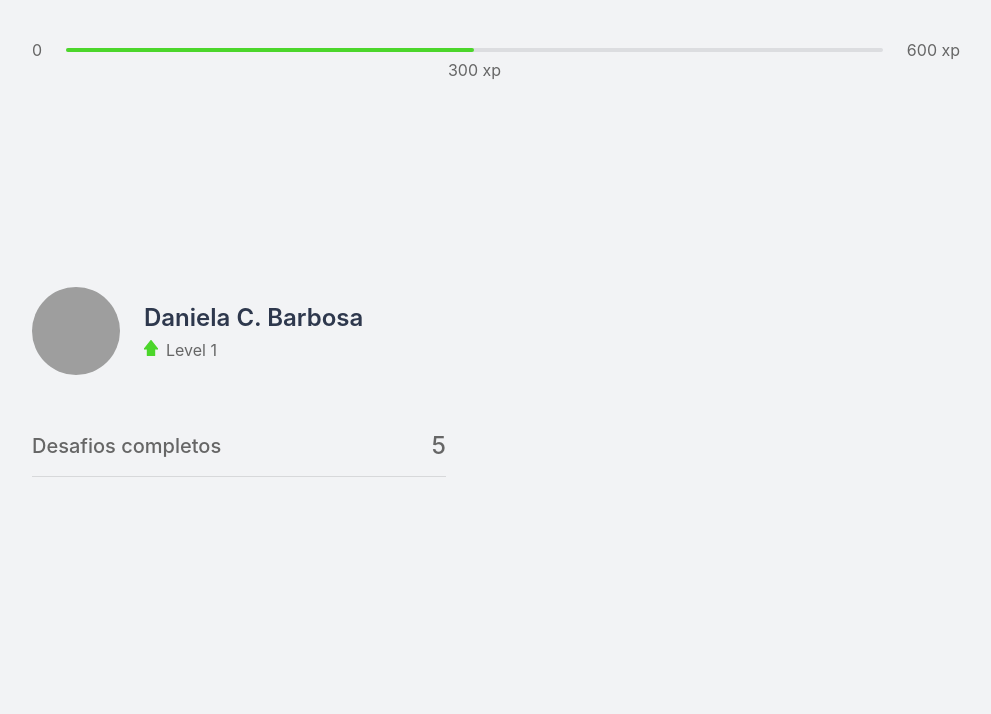
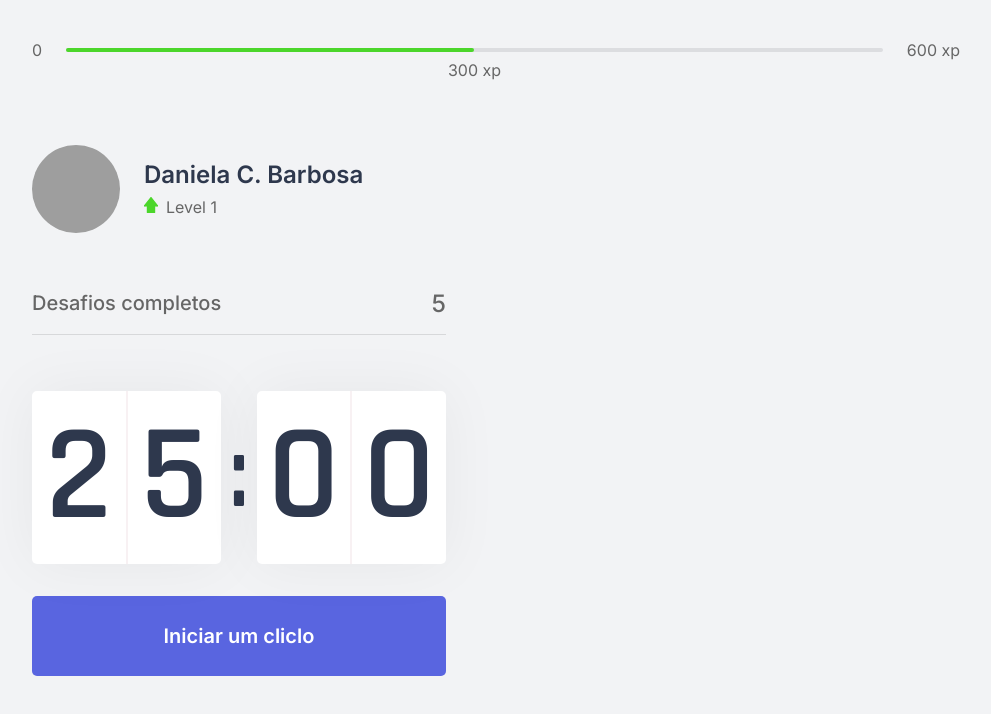
Before and after one commit to danielacb/bootcamp_rocketseat, a Next.js app: page / in a window 1280 px wide. Shown: the top 714 px of the page, without its empty margins (144-1135 px from the left). Built offline with nearby package versions, Linux system fonts and the light colour scheme; grey boxes are pictures that could not be loaded.

Commit message:
second class: add Countdown component

```diff
--- /dev/null
+++ b/src/components/Countown.tsx
@@ -0,0 +1,50 @@
+import { useState, useEffect } from "react";
+import styles from "../styles/components/Countdown.module.css";
+
+export default function Countdown() {
+  const [time, setTime] = useState(25 * 60);
+  const [active, setActive] = useState(false);
+
+  useEffect(() => {
+    if (active && time > 0) {
+      setTimeout(() => setTime(time - 1), 1000);
+    }
+  }, [active, time]);
+
+  const minutes = Math.floor(time / 60);
+  const seconds = time % 60;
+
+  const [minutesLeft, minutesRight] = String(minutes)
+    .padStart(2, "0")
+    .split("");
+  const [secondsLeft, secondsRight] = String(seconds)
+    .padStart(2, "0")
+    .split("");
+
+  function startCountdown() {
+    setActive(true);
+  }
+
+  return (
+    <>
+      <div className={styles.countdownContainer}>
+        <div>
+          <span>{minutesLeft}</span>
+          <span>{minutesRight}</span>
+        </div>
+        <span>:</span>
+        <div>
+          <span>{secondsLeft}</span>
+          <span>{secondsRight}</span>
+        </div>
+      </div>
+      <button
+        type="button"
+        className={styles.countdownButton}
+        onClick={startCountdown}
+      >
+        Iniciar um cliclo
+      </button>
+    </>
+  );
+}
--- /dev/null
+++ b/src/pages/_document.tsx
@@ -0,0 +1,20 @@
+import Document, { Html, Head, Main, NextScript } from "next/document";
+
+export default class MyDocument extends Document {
+  render() {
+    return (
+      <Html>
+        <Head>
+          <link rel="shortcut icon" href="favicon.png" type="image/png" />
+          <link rel="preconnect" href="https://fonts.gstatic.com" />
+          <link
+            href="https://fonts.googleapis.com/css2?family=Inter:wght@400;500;600&family=Rajdhani:wght@600&display=swap"
+            rel="stylesheet"
+          />
+        </Head>
+        <Main />
+        <NextScript />
+      </Html>
+    );
+  }
+}
--- a/src/pages/index.tsx
+++ b/src/pages/index.tsx
@@ -1,17 +1,24 @@
+import Head from "next/head";
+
 import ExperienceBar from "../components/ExperienceBar";
 import Profile from "../components/Profile";
 import CompletedChallenges from "../components/CompletedChallenges";
+import Countdown from "../components/Countown";
 
 import styles from "../styles/pages/Home.module.css";
 
 export default function Home() {
   return (
     <div className={styles.container}>
+      <Head>
+        <title>Início | Moveit</title>
+      </Head>
       <ExperienceBar />
       <section>
         <div>
           <Profile />
           <CompletedChallenges />
+          <Countdown />
         </div>
         <div></div>
       </section>
--- /dev/null
+++ b/src/styles/components/Countdown.module.css
@@ -0,0 +1,64 @@
+.countdownContainer {
+  align-items: center;
+  color: var(--title);
+  display: flex;
+  font-family: "Rajdhani", sans-serif;
+  font-weight: 600;
+}
+
+.countdownContainer > div {
+  flex: 1;
+
+  align-items: center;
+  display: flex;
+  justify-content: space-evenly;
+
+  background-color: var(--white);
+  border-radius: 5px;
+  box-shadow: 0 0 60px rgba(0, 0, 0, 0.05);
+  font-size: 8.5rem;
+  text-align: center;
+}
+
+.countdownContainer > div span {
+  flex: 1;
+}
+
+.countdownContainer > div span:first-child {
+  border-right: 1px solid #f8f1f3;
+}
+
+.countdownContainer > div span:last-child {
+  border-left: 1px solid #f8f1f3;
+}
+
+.countdownContainer > span {
+  font-size: 6.25rem;
+  margin: 0.5rem;
+}
+
+.countdownButton {
+  width: 100%;
+  height: 5rem;
+
+  align-items: center;
+  display: flex;
+  justify-content: center;
+  margin-top: 2rem;
+
+  border-radius: 5px;
+  border: 0;
+  outline-color: var(--blue-dark);
+
+  background-color: var(--blue);
+  color: var(--white);
+
+  font-size: 1.25rem;
+  font-weight: 600;
+
+  transition: background-color 0.3s;
+}
+
+.countdownButton:hover {
+  background-color: var(--blue-dark);
+}
```
Also changed, not shown: src/pages/_documents.tsx (deleted, +0 -19 lines).
